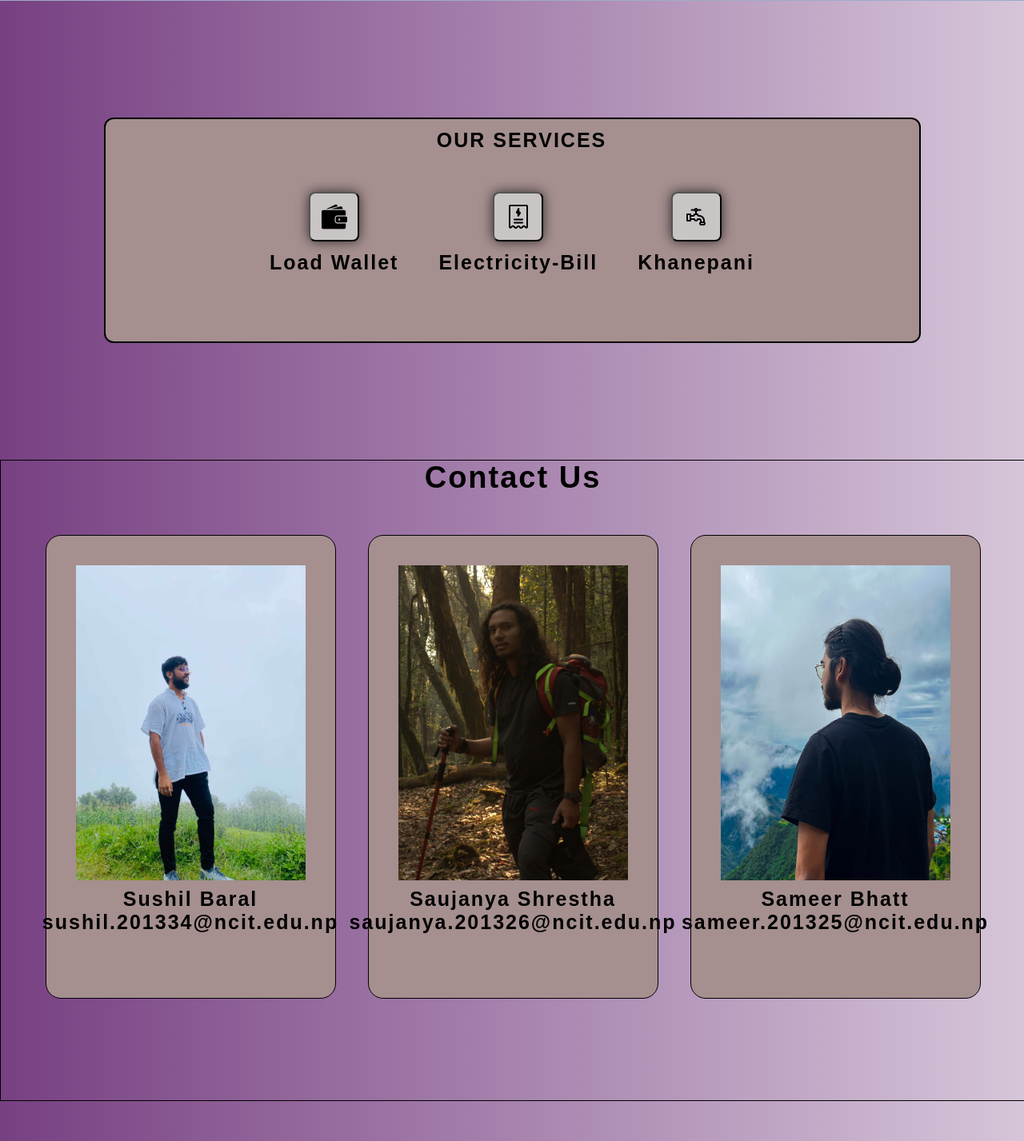
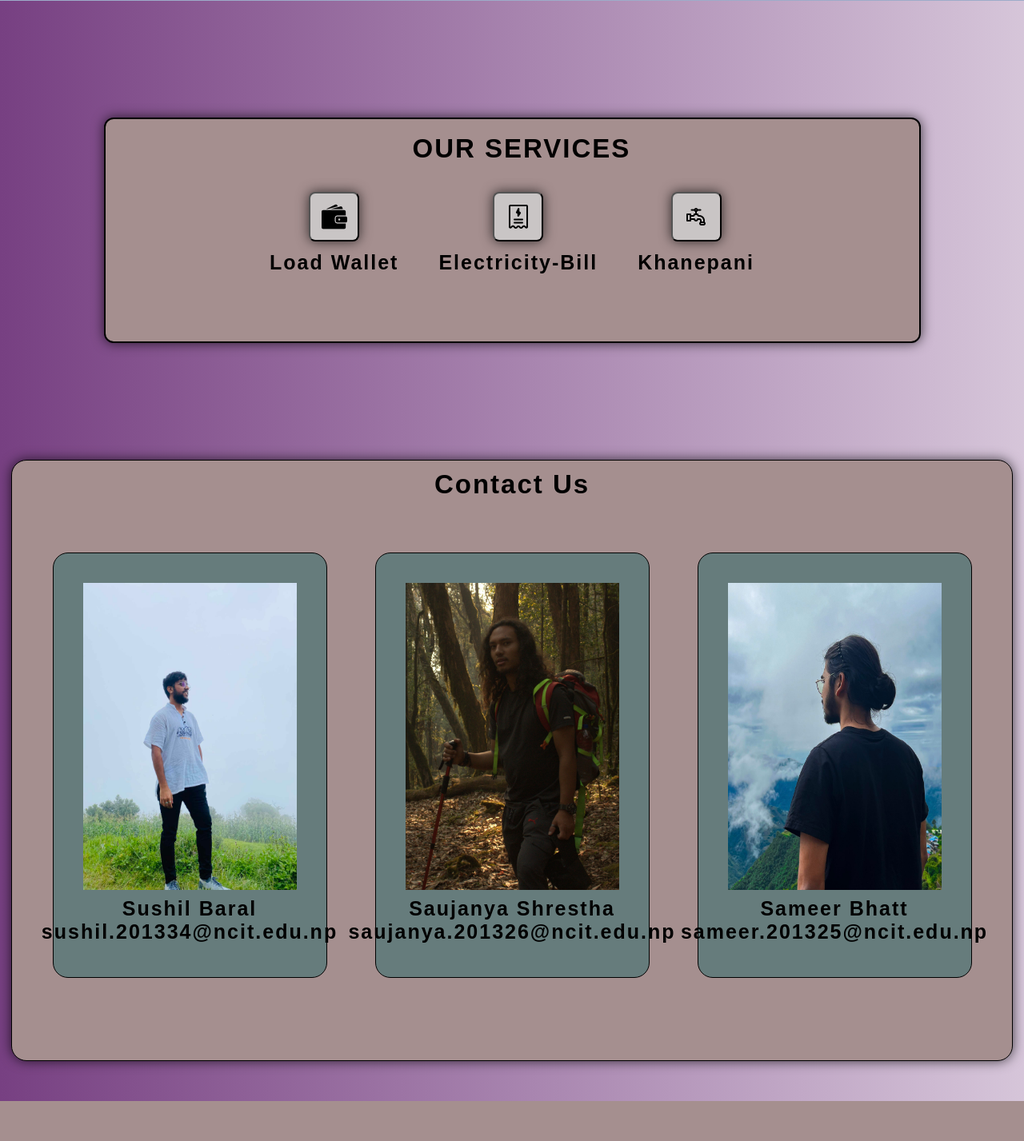
Before and after one commit to geniusdude1012/E-payment, a PHP site: page /USER.php in a window 1280 px wide. Shown: the part 577-2004 px from the top of the page at 80% size. After the commit the page ends 1954 px from the top, so only its background shows below. Run offline with PHP 8.4, Linux system fonts and the light colour scheme; the visitor is signed in with stand-in values (Sample User, id 1); some web fonts are replaced.

Commit message:
Added better design

```diff
--- a/USER.php
+++ b/USER.php
@@ -61,7 +61,7 @@
     </div>
     <div class="feat">
         <div class="ser" id="service">
-            <span>OUR SERVICES</span>
+            <span class="serv1">OUR SERVICES</span>
         </div>
         <div class="container2">
             <div class="box3">
@@ -92,7 +92,7 @@
     </div>
     <div class="contact" id="contactus">
         <div class="contact1">
-            <span>Contact Us</span>
+            <span class="serv1">Contact Us</span>
         </div>
         <div class="contact2">
             <div class="cont1">
--- a/home.css
+++ b/home.css
@@ -93,6 +93,7 @@ body
 	width: 100%;
 	background-color:rgb(157 172 201);
 	display: flex;
+	margin-bottom: 52px;
 }
 .feat
 {
@@ -102,6 +103,7 @@ body
     margin: 146px auto;
     background-color: rgb(165 143 143);
     border-radius: 12px;
+	box-shadow:  0 0 15px rgba(0, 0, 0,0.7);
 }
 .box3
 {
@@ -141,6 +143,12 @@ body
 	width: 100%;
 	height: 30px;
 	margin: 12px;
+}
+.serv1
+{
+	font-size:33px;
+	padding: 6px;
+	font-weight: 600;
 }
 .element span
 {
@@ -250,22 +258,27 @@ body
 {
 	display: flex;
 	justify-content: center;
+	margin: 5px;
 }
 .contact{
-	height: 800px;
-	width: 100%;
+	height: 750px;
+    width: 1250px;
 	border: 1px solid black;
 	margin: 50px auto;
+	border-radius: 19px;
+	background-color: rgb(165 143 143);
+	box-shadow:  0 0 15px rgba(0, 0, 0,0.7);
+
 }
 .cont1
 {
-	height: 504px;
-    width: 287px;
-    margin: 20px;
+	height: 456px;
+    width: 267px;
+    margin: 30px;
     border: 1px solid black;
     padding: 37px;
     border-radius: 19px;
-	background-color:rgb(165 143 143);
+	background-color:rgb(102 124 124);
 }
 .contact2
 {
@@ -276,7 +289,7 @@ body
 .photo img
 {
 	width:100%;
-	height: 394px;
+	height: 384px;
 }
 .info
 {
@@ -287,7 +300,3 @@ body
 {
 	margin: 3px;
 }
-.contact1 span{
-	font-size: 38px;
-    font-weight: 900;
-}
```
